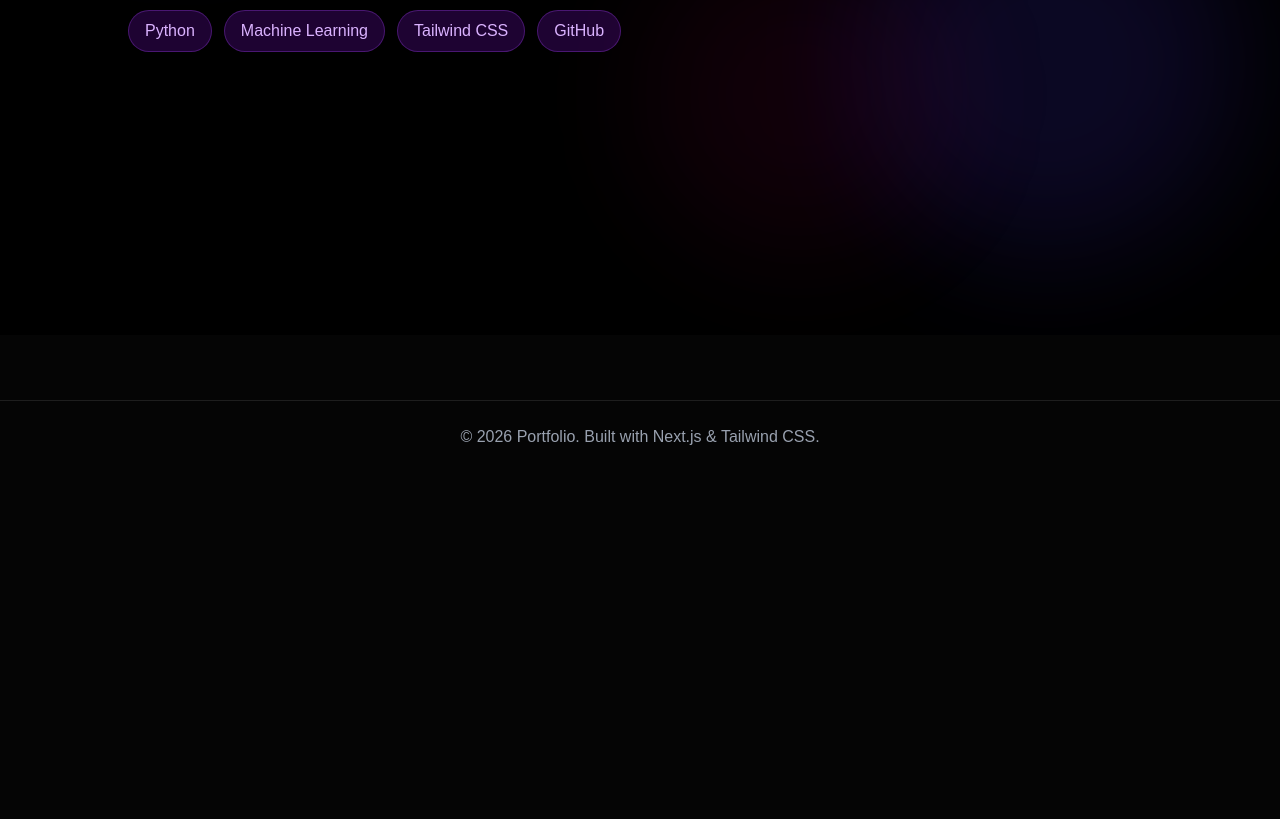
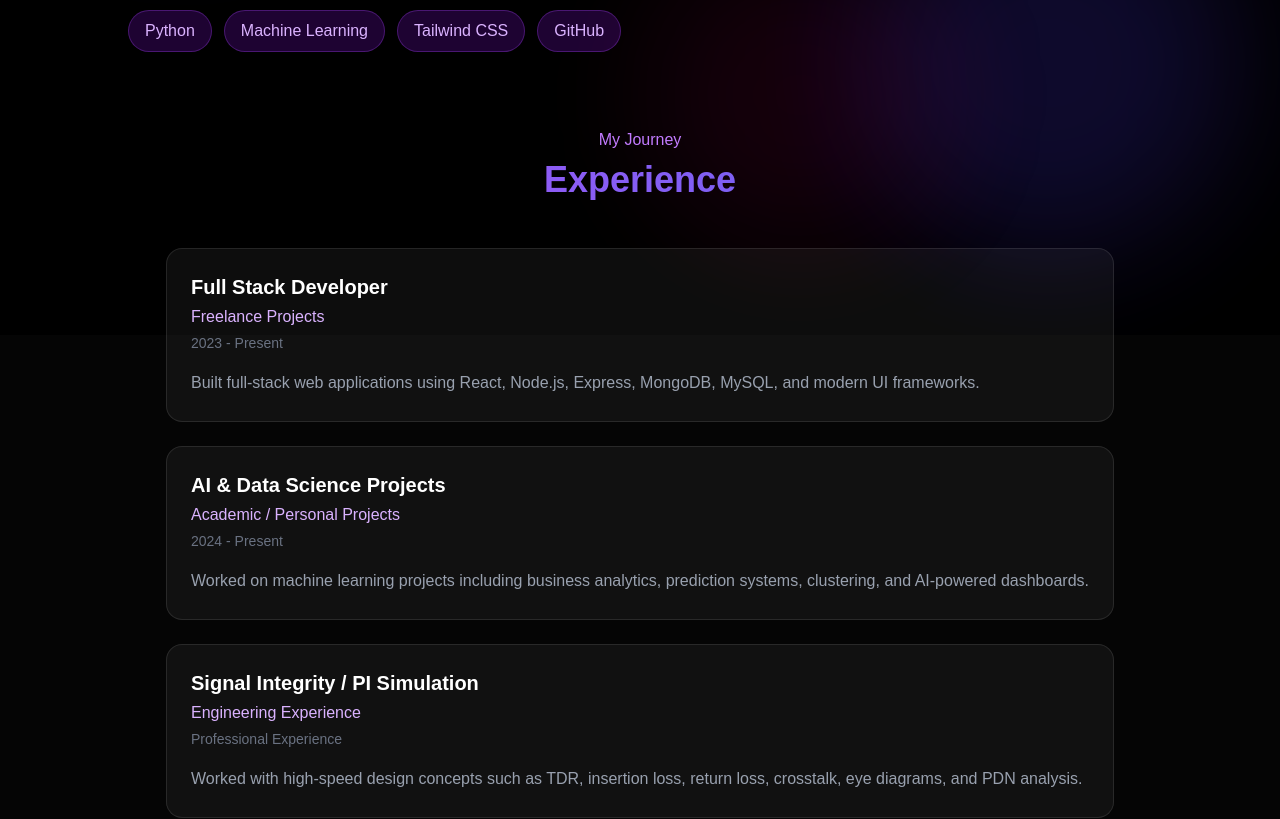
Before and after one commit to Parasu770/portfolio, a Next.js app: page /about in a window 1280 px wide. Shown: the part 465-1284 px from the top of the page. Before the commit the page ends 938 px from the top, so only its background shows below. Built offline with nearby package versions, Linux system fonts and the light colour scheme.

Commit message:
add experience timeline

```diff
--- a/src/app/about/page.tsx
+++ b/src/app/about/page.tsx
@@ -1,5 +1,5 @@
 import { skills } from "@/data/skills";
-
+import ExperienceTimeline from "@/components/ExperienceTimeline";
 export default function AboutPage() {
   return (
     <div className="max-w-5xl mx-auto mt-16">
@@ -25,6 +25,7 @@ export default function AboutPage() {
             {skill}
           </span>
         ))}
+        <ExperienceTimeline />
       </div>
     </div>
   );
--- /dev/null
+++ b/src/components/ExperienceTimeline.tsx
@@ -0,0 +1,28 @@
+import { experience } from "@/data/experience";
+
+export default function ExperienceTimeline() {
+  return (
+    <section className="max-w-5xl mx-auto py-16">
+      <div className="text-center mb-12">
+        <p className="text-purple-400 mb-2">My Journey</p>
+        <h2 className="text-3xl md:text-4xl font-bold gradient-text">
+          Experience
+        </h2>
+      </div>
+
+      <div className="space-y-6">
+        {experience.map((item) => (
+          <div
+            key={item.title}
+            className="p-6 rounded-2xl bg-white/5 border border-white/10 hover:border-purple-500/40 transition"
+          >
+            <h3 className="text-xl font-bold text-white">{item.title}</h3>
+            <p className="text-purple-300 mt-1">{item.company}</p>
+            <p className="text-sm text-gray-500 mt-1">{item.period}</p>
+            <p className="text-gray-400 mt-4 leading-7">{item.description}</p>
+          </div>
+        ))}
+      </div>
+    </section>
+  );
+}
--- /dev/null
+++ b/src/data/experience.ts
@@ -0,0 +1,23 @@
+export const experience = [
+  {
+    title: "Full Stack Developer",
+    company: "Freelance Projects",
+    period: "2023 - Present",
+    description:
+      "Built full-stack web applications using React, Node.js, Express, MongoDB, MySQL, and modern UI frameworks.",
+  },
+  {
+    title: "AI & Data Science Projects",
+    company: "Academic / Personal Projects",
+    period: "2024 - Present",
+    description:
+      "Worked on machine learning projects including business analytics, prediction systems, clustering, and AI-powered dashboards.",
+  },
+  {
+    title: "Signal Integrity / PI Simulation",
+    company: "Engineering Experience",
+    period: "Professional Experience",
+    description:
+      "Worked with high-speed design concepts such as TDR, insertion loss, return loss, crosstalk, eye diagrams, and PDN analysis.",
+  },
+];
```
